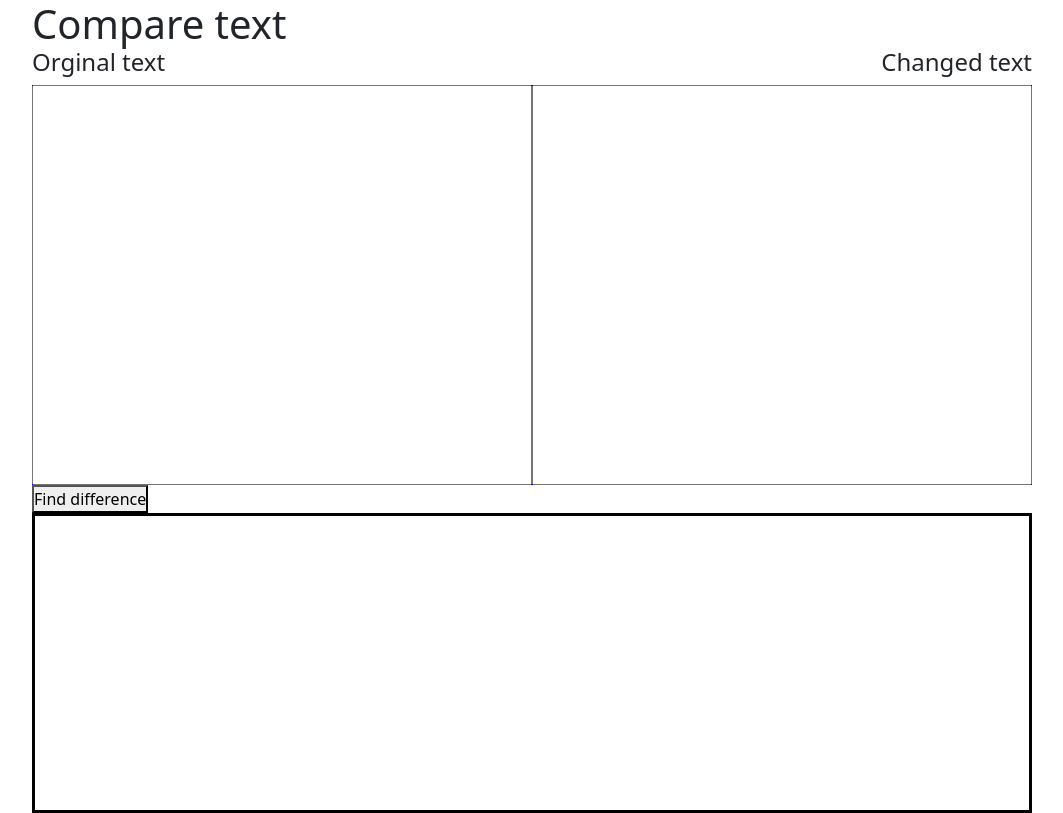
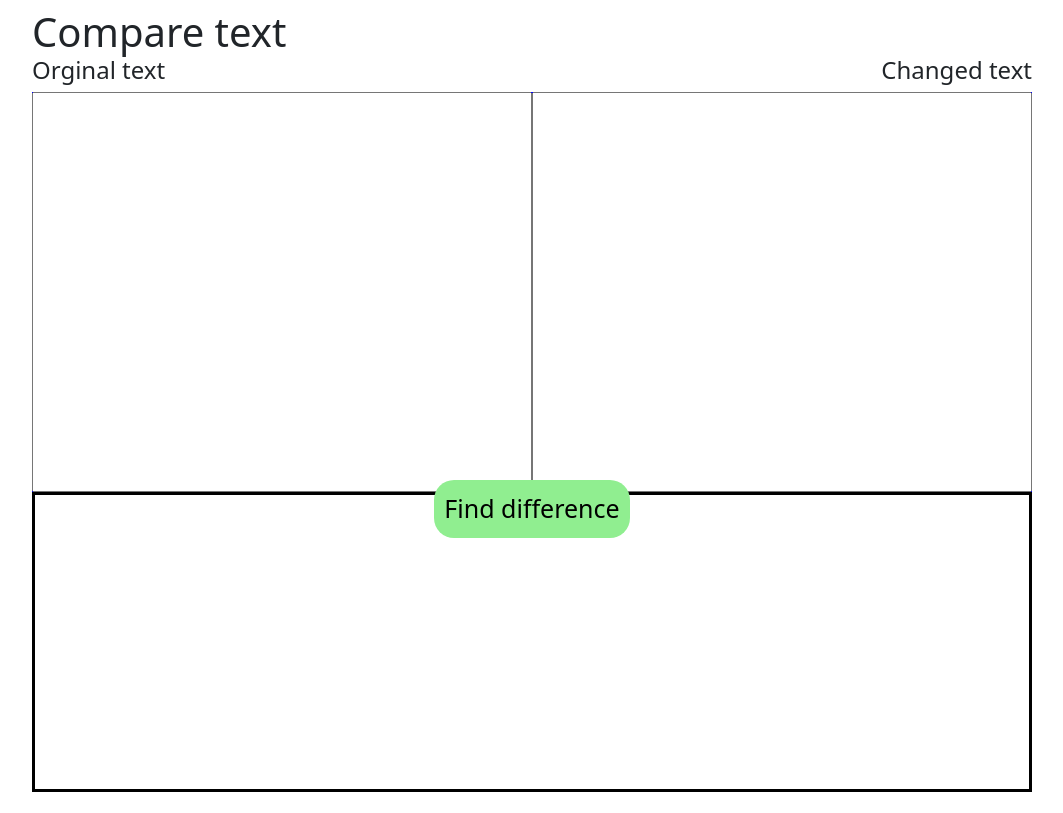
Before and after one commit to ARed99/text_image_pdf_compare, a SvelteKit app: page /compare-text in a window 1280 px wide. Shown: the whole page, without its empty margins (108-1171 px from the left). Built offline with nearby package versions, Linux system fonts and the light colour scheme.

Commit message:
new style for diff btn

```diff
--- a/src/components/TextCompare.svelte
+++ b/src/components/TextCompare.svelte
@@ -46,12 +46,30 @@
 		<textarea bind:value={text2} name="text2" id="text2" cols="30" rows="10" />
 	</div>
 	<div class="button">
-		<button on:click={compareText}>Find difference</button>
-		<div class="position-relative difference-box" bind:innerHTML={difference} contenteditable />
+		<button class="diff-btn" on:click={compareText}>Find difference</button>
+
 	</div>
+	<div class="position-relative difference-box" bind:innerHTML={difference} contenteditable />
 </div>
 
 <style>
+	.button{
+		display: grid	;
+		justify-content: center;
+		z-index: 100;
+		position: fixed;
+      left: 0;
+	  right: 0;
+	  top: 480px;
+	}
+	.diff-btn{
+		font-size: 25px;
+
+		background-color: lightgreen;
+		border-radius: 20px;
+		border: 0px;
+		padding: 10px;
+	}
 	.inputs {
 		width: 1000px;
 		height: 400px;
@@ -65,6 +83,7 @@
 			Geneva, Verdana, sans-serif;
 		resize: none;
 		width: 100%;
+		padding: 10px;
 	}
 	.title{
 		display: flex;
--- a/static/style/global.css
+++ b/static/style/global.css
@@ -21,7 +21,6 @@
 	height: 300px;
 	border: 3px solid black;
 	overflow: scroll;
-
 	padding: 10px;
 	padding-top: 35px;
 }
```
